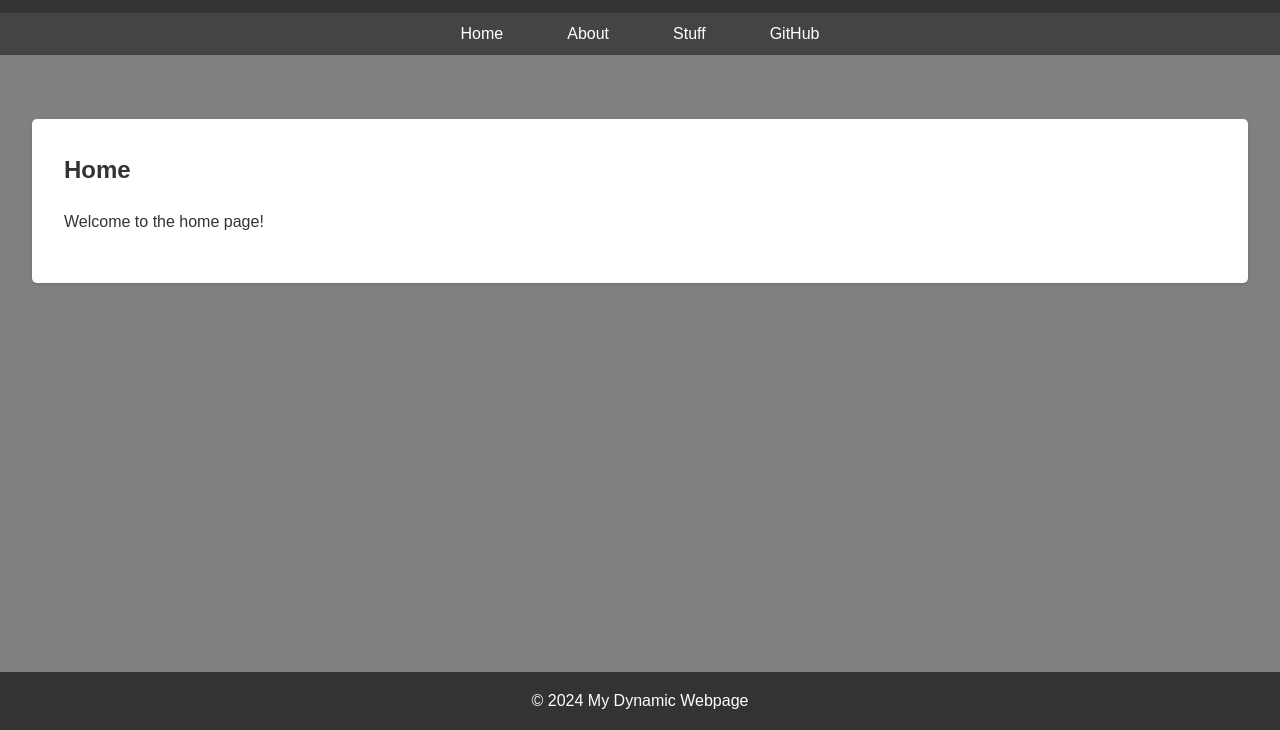
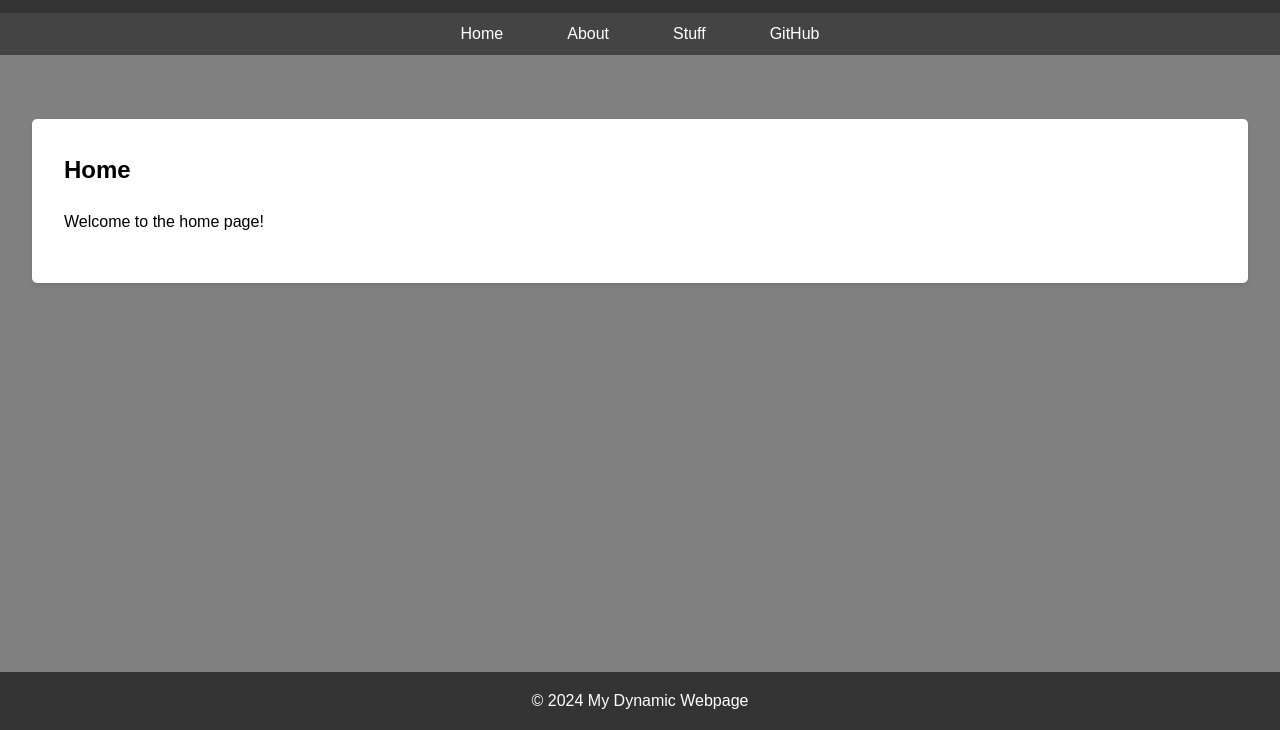
Before and after one commit to james-martinez96/juicyjames, a website built with webpack: page src/index.html in a window 1280 px wide. Shown: the part 70-800 px from the top of the page. Built offline with nearby package versions, Linux system fonts and the light colour scheme.

Commit message:
fix typo

```diff
--- a/src/content.css
+++ b/src/content.css
@@ -5,13 +5,14 @@
 
 /* Main Content Styles */
 main {
+    color: black;
     padding: 2rem;
 }
 
 section {
     margin: 2rem 0;
     padding: 2rem;
-    background: #fff;
+    background: white;
     box-shadow: 0 2px 4px rgba(0, 0, 0, 0.1);
     border-radius: 5px;
     animation: fadeIn 2s;
--- a/src/main.css
+++ b/src/main.css
@@ -4,6 +4,5 @@ body {
     margin: 0;
     padding: 0;
     background-color: gray;
-    color: #333;
     line-height: 1.6;
 }
```
